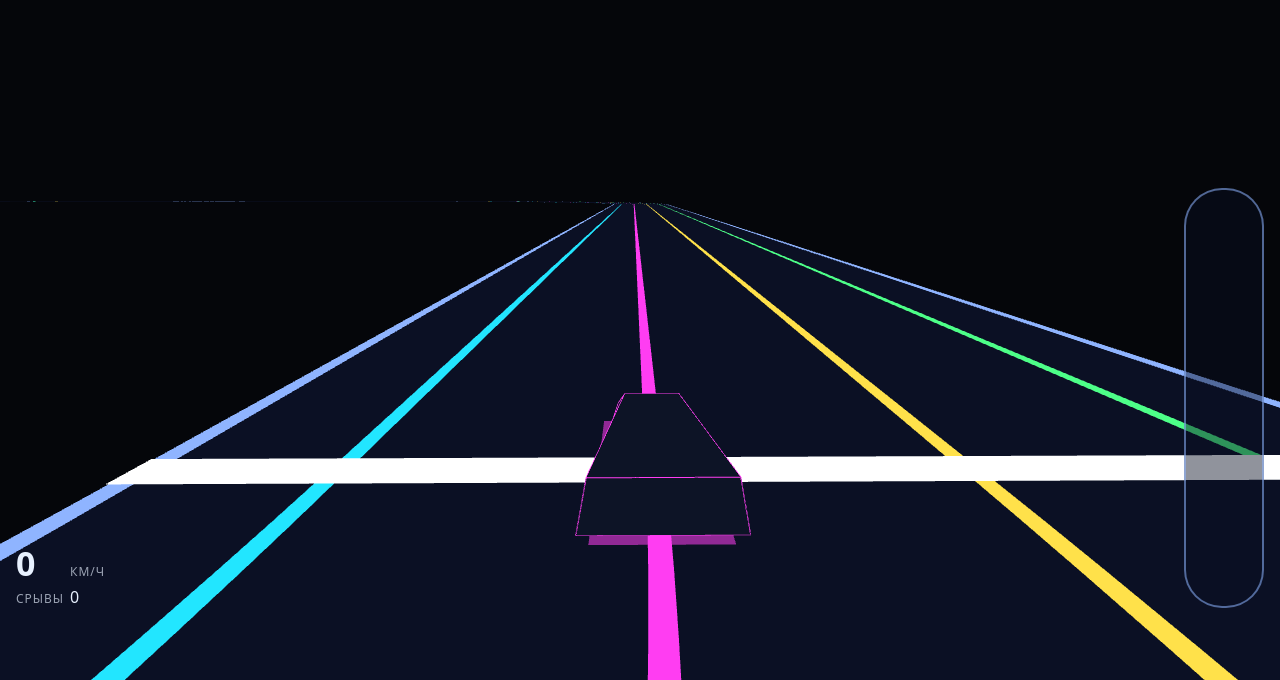
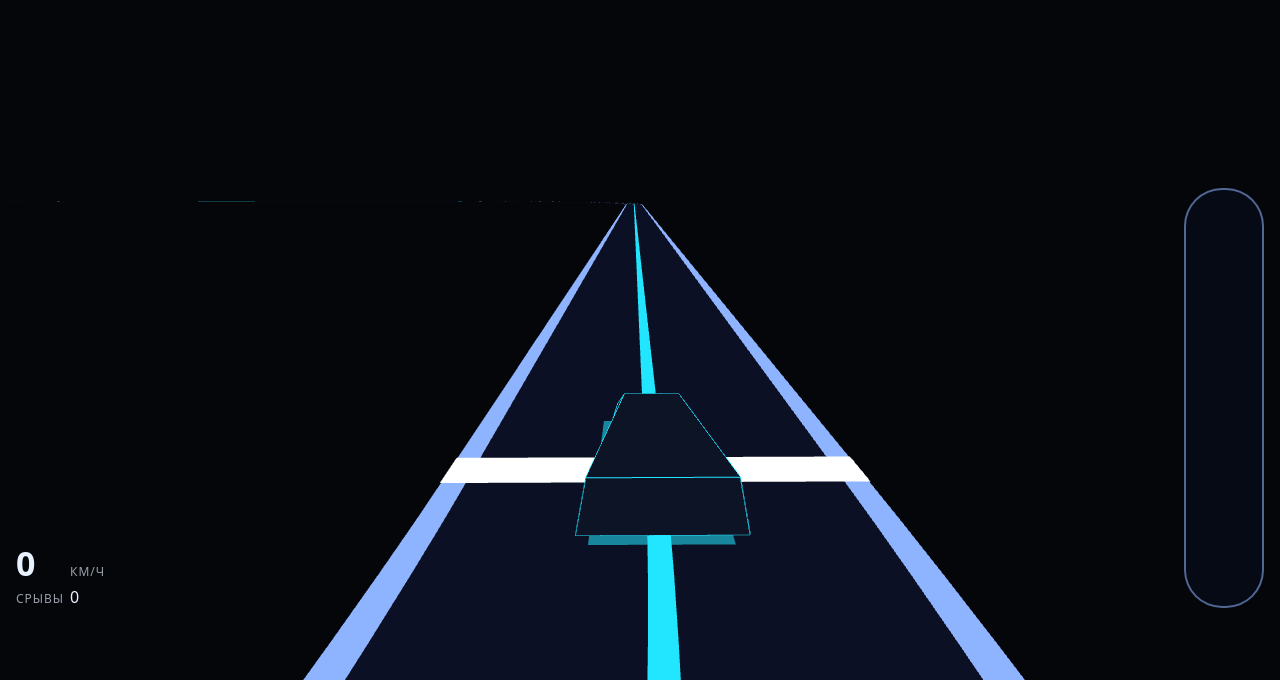
Before and after one commit to pavelmiskevich/limitlap, a website built with Vite: page apps/web/index.html in a window 1280 px wide. Shown: the part 120-800 px from the top of the page. Built offline with nearby package versions, Linux system fonts and the light colour scheme; animation ran at ten frames a second.

Commit message:
Выбор трассы на одну или четыре полосы и выбор полосы

```diff
--- a/apps/web/src/app.ts
+++ b/apps/web/src/app.ts
@@ -3,37 +3,23 @@
  * loop — fixed simulation steps first, then a draw with interpolation.
  */
 
-import { Color, PerspectiveCamera, Scene, Vector3, WebGLRenderer } from 'three';
-import { DEFAULT_PROFILE, fx, parseProfile } from '@limitlap/sim';
-import {
-  compileTrack,
-  createTrackGeometry,
-  PROTO_RING,
-  type TrackGeometry,
-} from '@limitlap/tracks';
-import {
-  buildGhost,
-  ghostDistanceAt,
-  ghostKey,
-  ghostTimeAt,
-  loadGhost,
-  recordBestLap,
-  saveGhost,
-  type Ghost,
-  type GhostRecord,
-} from './game/ghost.ts';
+import { DEFAULT_PROFILE, parseProfile } from '@limitlap/sim';
+import { PROTO_RING_SOLO } from '@limitlap/tracks';
+import { Color, PerspectiveCamera, Scene, WebGLRenderer } from 'three';
 import { createDebugPanel } from './debug/panel.ts';
 import { loadTuning, saveTuning, tunedProfile } from './debug/tuning.ts';
-import { createSession, type Session } from './game/session.ts';
+import { createRace, type View } from './game/race.ts';
+import {
+  createRaceChoices,
+  loadRaceSettings,
+  trackById,
+  type RaceSettings,
+} from './game/race-settings.ts';
 import { createHud } from './hud/hud.ts';
 import { createControls } from './input/controls.ts';
 import { combine } from './input/input.ts';
 import { createKeyboard } from './input/keyboard.ts';
 import { createFixedStep } from './loop.ts';
-import { createCarMesh } from './render/car-mesh.ts';
-import { chaseTarget } from './render/chase.ts';
-import { overviewPlacement, type Bounds } from './render/overview.ts';
-import { createTrackMesh, LANE_COLORS } from './render/track-mesh.ts';
 
 export interface Game {
   /** One simulation step (1/60 s). */
@@ -97,147 +83,46 @@ export function runLoop(stage: Stage, game: Game): () => void {
 
 export function startApp(root: HTMLElement): void {
   const stage = createStage(root);
-  const spec = PROTO_RING;
-  const geometry = createTrackGeometry(spec);
-  stage.scene.add(createTrackMesh(spec, geometry));
-
   const debug = new URLSearchParams(location.search).has('debug');
   const tuning = debug ? loadTuning() : null;
-  const laneIndex = 1;
-  const session = createSession({
-    track: compileTrack(spec),
-    lane: laneIndex,
-    profile: tuning ? parseProfile(tunedProfile(tuning)) : DEFAULT_PROFILE,
-  });
-  const path = geometry.lanes[laneIndex];
-  if (!path) throw new Error('no lane path');
+  let profile = tuning ? parseProfile(tunedProfile(tuning)) : DEFAULT_PROFILE;
 
-  const color = LANE_COLORS[laneIndex] ?? '#ffffff';
-  const car = createCarMesh(color);
-  const ghostCar = createCarMesh('#ffffff', { ghost: true });
-  stage.scene.add(car.object, car.marker, ghostCar.object, ghostCar.marker);
+  const build = ({ track, lane }: RaceSettings) =>
+    createRace({ scene: stage.scene, spec: trackById(track) ?? PROTO_RING_SOLO, lane, profile });
+  let race = build(loadRaceSettings());
 
-  let storeKey = '';
-  let ghost: Ghost | null = null;
-  const loadBest = () => {
-    storeKey = ghostKey(`${spec.id}@${spec.version}`, session.profile.key, laneIndex);
-    const stored = loadGhost(storeKey);
-    ghost = stored ? tryBuildGhost(stored, session) : null;
-  };
-  loadBest();
-
-  let view: 'chase' | 'overview' = 'chase';
-  let snapCamera = true;
-  const restart = () => {
-    session.reset();
-    snapCamera = true;
-  };
+  let view: View = 'chase';
+  const restart = () => race.restart();
   const keyboard = createKeyboard(window, { onRestart: restart });
   const controls = createControls(root);
   const hud = createHud(root, { onRestart: restart });
   const input = combine([keyboard, controls.source]);
+  createRaceChoices(controls.panel, loadRaceSettings(), (settings) => {
+    race.dispose();
+    race = build(settings);
+  });
+  window.addEventListener('keydown', (event) => {
+    if (event.code === 'KeyC' && !event.repeat) view = view === 'chase' ? 'overview' : 'chase';
+  });
 
   if (debug) {
     createDebugPanel(root, {
-      values: session.profile.source,
+      values: profile.source,
       onChange(values) {
         saveTuning(values);
-        session.profile = values ? parseProfile(tunedProfile(values)) : DEFAULT_PROFILE;
-        loadBest();
-        restart();
+        profile = values ? parseProfile(tunedProfile(values)) : DEFAULT_PROFILE;
+        race.setProfile(profile);
       },
     });
   }
-  window.addEventListener('keydown', (event) => {
-    if (event.code === 'KeyC' && !event.repeat) {
-      view = view === 'chase' ? 'overview' : 'chase';
-      snapCamera = true;
-    }
-  });
-
-  const bounds = trackBounds(geometry);
-  const lookAt = new Vector3();
-  const desired = new Vector3();
-  const desiredLook = new Vector3();
-  const desiredUp = new Vector3();
 
   runLoop(stage, {
     update() {
-      session.update(input.command({ speed: session.state.speed, profile: session.profile }));
-      for (const event of session.lastEvents) {
-        if (event.type === 'deslot') car.flash();
-        if (event.type === 'lap' && (ghost === null || event.time < ghost.record.lapTime)) {
-          const record = recordBestLap(session, event);
-          saveGhost(storeKey, record);
-          ghost = tryBuildGhost(record, session);
-        }
-      }
+      const { session } = race;
+      race.update(input.command({ speed: session.state.speed, profile: session.profile }));
     },
     render(alpha, dt) {
-      const distance = session.renderDistance(alpha);
-      car.update(path, distance, fx.toNumber(session.state.slip), dt);
-
-      const { state } = session;
-      const lapTicks = state.tick - fx.toNumber(state.lapStart);
-      const ghostTime = ghost ? ghostTimeAt(ghost, fx.toNumber(state.distance)) : null;
-      hud.update({
-        lapTime: Math.max(0, lapTicks),
-        best: ghost ? ghost.lapTime : null,
-        delta: ghostTime === null ? null : lapTicks - ghostTime,
-        speed: fx.toNumber(state.speed),
-        grip: fx.toNumber(state.grip),
-        deslots: session.events.filter((e) => e.type === 'deslot').length,
-      });
-
-      const sinceLapStart = session.previous.tick + alpha - fx.toNumber(session.state.lapStart);
-      const ghostDistance = ghost ? ghostDistanceAt(ghost, sinceLapStart) : null;
-      ghostCar.object.visible = ghostDistance !== null;
-      if (ghostDistance !== null) ghostCar.update(path, ghostDistance, 0, dt);
-
-      const camera = stage.camera;
-      if (view === 'overview') {
-        const { position, target, up } = overviewPlacement(bounds, camera.fov, camera.aspect);
-        camera.up.set(...up);
-        camera.position.set(...position);
-        camera.lookAt(...target);
-        car.showMarker(position[1]);
-        ghostCar.showMarker(ghostDistance === null ? null : position[1]);
-        return;
-      }
-      car.showMarker(null);
-      ghostCar.showMarker(null);
-      const target = chaseTarget(path, distance);
-      desired.set(...target.position);
-      desiredLook.set(...target.lookAt);
-      desiredUp.set(...target.up);
-      // Exponential smoothing, independent of the frame rate; snap after a jump.
-      const k = snapCamera ? 1 : 1 - Math.exp(-10 * dt);
-      camera.position.lerp(desired, k);
-      lookAt.lerp(desiredLook, k);
-      camera.up.lerp(desiredUp, k).normalize();
-      camera.lookAt(lookAt);
-      snapCamera = false;
+      hud.update(race.render(alpha, dt, stage.camera, view));
     },
   });
 }
-
-/** A stored ghost that no longer replays (e.g. after a format change) is ignored. */
-function tryBuildGhost(record: GhostRecord, session: Session): Ghost | null {
-  try {
-    return buildGhost(record, session.lane, session.profile);
-  } catch {
-    return null;
-  }
-}
-
-function trackBounds(geometry: TrackGeometry): Bounds {
-  const bounds = { minX: Infinity, maxX: -Infinity, minZ: Infinity, maxZ: -Infinity };
-  for (let s = 0; s < geometry.centre.length; s += 5) {
-    const [x, , z] = geometry.centre.sample(s).position;
-    bounds.minX = Math.min(bounds.minX, x);
-    bounds.maxX = Math.max(bounds.maxX, x);
-    bounds.minZ = Math.min(bounds.minZ, z);
-    bounds.maxZ = Math.max(bounds.maxZ, z);
-  }
-  return bounds;
-}
--- /dev/null
+++ b/apps/web/src/game/race-settings.ts
@@ -0,0 +1,104 @@
+/** Which prototype track and lane to drive; remembered between visits. */
+
+import { PROTO_RING, PROTO_RING_SOLO, type TrackSpec } from '@limitlap/tracks';
+
+export const RACE_TRACKS: readonly TrackSpec[] = [PROTO_RING_SOLO, PROTO_RING];
+
+export interface RaceSettings {
+  track: string;
+  lane: number;
+}
+
+const KEY = 'limitlap:race';
+const DEFAULTS: RaceSettings = { track: PROTO_RING_SOLO.id, lane: 0 };
+
+export const trackById = (id: string) => RACE_TRACKS.find((t) => t.id === id);
+
+export function loadRaceSettings(): RaceSettings {
+  try {
+    const raw: unknown = JSON.parse(localStorage.getItem(KEY) ?? 'null');
+    if (typeof raw !== 'object' || raw === null) return { ...DEFAULTS };
+    const { track, lane } = raw as Record<string, unknown>;
+    const spec = typeof track === 'string' ? trackById(track) : undefined;
+    if (!spec) return { ...DEFAULTS };
+    const valid =
+      typeof lane === 'number' && Number.isInteger(lane) && lane >= 0 && lane < spec.lanes;
+    return { track: spec.id, lane: valid ? lane : 0 };
+  } catch {
+    return { ...DEFAULTS };
+  }
+}
+
+export function saveRaceSettings(settings: RaceSettings): void {
+  try {
+    localStorage.setItem(KEY, JSON.stringify(settings));
+  } catch {
+    // Not remembered; the choice still applies now.
+  }
+}
+
+/**
+ * Rows for the settings panel: the track variant and the lane. `onChange`
+ * fires with the new settings after they are saved.
+ */
+export function createRaceChoices(
+  panel: HTMLElement,
+  initial: RaceSettings,
+  onChange: (settings: RaceSettings) => void,
+): void {
+  const settings = { ...initial };
+  const trackRow = document.createElement('div');
+  trackRow.className = 'choice';
+  const laneRow = document.createElement('div');
+  laneRow.className = 'choice';
+  panel.append(trackRow, laneRow);
+
+  const button = (
+    text: string,
+    selected: boolean,
+    pick: () => void,
+    data: Record<string, string>,
+  ) => {
+    const option = Object.assign(document.createElement('button'), {
+      type: 'button',
+      textContent: text,
+    });
+    Object.assign(option.dataset, data);
+    option.classList.toggle('selected', selected);
+    option.addEventListener('click', pick);
+    return option;
+  };
+
+  const render = () => {
+    const spec = trackById(settings.track) ?? RACE_TRACKS[0];
+    trackRow.replaceChildren(
+      Object.assign(document.createElement('span'), { textContent: 'Трасса' }),
+      ...RACE_TRACKS.map((track) =>
+        button(
+          `${track.lanes} ${track.lanes === 1 ? 'полоса' : 'полосы'}`,
+          track.id === settings.track,
+          () => pick({ track: track.id, lane: 0 }),
+          { track: track.id },
+        ),
+      ),
+    );
+    laneRow.hidden = (spec?.lanes ?? 1) < 2;
+    laneRow.replaceChildren(
+      Object.assign(document.createElement('span'), { textContent: 'Полоса' }),
+      ...Array.from({ length: spec?.lanes ?? 1 }, (_, lane) =>
+        button(String(lane + 1), lane === settings.lane, () => pick({ ...settings, lane }), {
+          lane: String(lane),
+        }),
+      ),
+    );
+  };
+
+  const pick = (next: RaceSettings) => {
+    if (next.track === settings.track && next.lane === settings.lane) return;
+    Object.assign(settings, next);
+    saveRaceSettings(settings);
+    render();
+    onChange({ ...settings });
+  };
+  render();
+}
--- /dev/null
+++ b/apps/web/src/game/race.ts
@@ -0,0 +1,190 @@
+/**
+ * One race on the stage: track meshes, the car and its ghost, the session
+ * and the cameras. Rebuilt from scratch when the track or lane changes.
+ */
+
+import { fx, type Command, type PhysicsProfile } from '@limitlap/sim';
+import {
+  compileTrack,
+  createTrackGeometry,
+  type TrackGeometry,
+  type TrackSpec,
+} from '@limitlap/tracks';
+import { Vector3, type Object3D, type PerspectiveCamera, type Scene } from 'three';
+import type { HudModel } from '../hud/hud.ts';
+import { createCarMesh } from '../render/car-mesh.ts';
+import { chaseTarget } from '../render/chase.ts';
+import { overviewPlacement, type Bounds } from '../render/overview.ts';
+import { createTrackMesh, LANE_COLORS } from '../render/track-mesh.ts';
+import {
+  buildGhost,
+  ghostDistanceAt,
+  ghostKey,
+  ghostTimeAt,
+  loadGhost,
+  recordBestLap,
+  saveGhost,
+  type Ghost,
+  type GhostRecord,
+} from './ghost.ts';
+import { createSession, type Session } from './session.ts';
+
+export type View = 'chase' | 'overview';
+
+export interface RaceOptions {
+  scene: Scene;
+  spec: TrackSpec;
+  lane: number;
+  profile: PhysicsProfile;
+}
+
+export interface Race {
+  readonly session: Session;
+  update(command: Command): void;
+  /** Draws the car and ghost, moves the camera and returns what the HUD shows. */
+  render(alpha: number, dt: number, camera: PerspectiveCamera, view: View): HudModel;
+  /** New attempt on the same track. */
+  restart(): void;
+  /** Switch physics; the attempt restarts and the ghost of that profile is loaded. */
+  setProfile(profile: PhysicsProfile): void;
+  dispose(): void;
+}
+
+export function createRace({ scene, spec, lane: laneIndex, profile }: RaceOptions): Race {
+  const geometry = createTrackGeometry(spec);
+  const path = geometry.lanes[laneIndex];
+  if (!path) throw new Error(`track ${spec.id} has no lane ${laneIndex}`);
+  const session = createSession({ track: compileTrack(spec), lane: laneIndex, profile });
+
+  const trackMesh = createTrackMesh(spec, geometry);
+  const car = createCarMesh(LANE_COLORS[laneIndex] ?? '#ffffff');
+  const ghostCar = createCarMesh('#ffffff', { ghost: true });
+  const objects: Object3D[] = [trackMesh, car.object, car.marker, ghostCar.object, ghostCar.marker];
+  scene.add(...objects);
+
+  let storeKey = '';
+  let ghost: Ghost | null = null;
+  const loadBest = () => {
+    storeKey = ghostKey(`${spec.id}@${spec.version}`, session.profile.key, laneIndex);
+    const stored = loadGhost(storeKey);
+    ghost = stored ? tryBuildGhost(stored, session) : null;
+  };
+  loadBest();
+
+  const bounds = trackBounds(geometry);
+  const lookAt = new Vector3();
+  const desired = new Vector3();
+  const desiredLook = new Vector3();
+  const desiredUp = new Vector3();
+  let snapCamera = true;
+  let lastView: View | null = null;
+
+  return {
+    session,
+
+    update(command) {
+      session.update(command);
+      for (const event of session.lastEvents) {
+        if (event.type === 'deslot') car.flash();
+        if (event.type === 'lap' && (ghost === null || event.time < ghost.record.lapTime)) {
+          const record = recordBestLap(session, event);
+          saveGhost(storeKey, record);
+          ghost = tryBuildGhost(record, session);
+        }
+      }
+    },
+
+    render(alpha, dt, camera, view) {
+      const distance = session.renderDistance(alpha);
+      car.update(path, distance, fx.toNumber(session.state.slip), dt);
+
+      const sinceLapStart = session.previous.tick + alpha - fx.toNumber(session.state.lapStart);
+      const ghostDistance = ghost ? ghostDistanceAt(ghost, sinceLapStart) : null;
+      ghostCar.object.visible = ghostDistance !== null;
+      if (ghostDistance !== null) ghostCar.update(path, ghostDistance, 0, dt);
+
+      if (view !== lastView) snapCamera = true;
+      lastView = view;
+      if (view === 'overview') {
+        const { position, target, up } = overviewPlacement(bounds, camera.fov, camera.aspect);
+        camera.up.set(...up);
+        camera.position.set(...position);
+        camera.lookAt(...target);
+        car.showMarker(position[1]);
+        ghostCar.showMarker(ghostDistance === null ? null : position[1]);
+      } else {
+        car.showMarker(null);
+        ghostCar.showMarker(null);
+        const target = chaseTarget(path, distance);
+        desired.set(...target.position);
+        desiredLook.set(...target.lookAt);
+        desiredUp.set(...target.up);
+        // Exponential smoothing, independent of the frame rate; snap after a jump.
+        const k = snapCamera ? 1 : 1 - Math.exp(-10 * dt);
+        camera.position.lerp(desired, k);
+        lookAt.lerp(desiredLook, k);
+        camera.up.lerp(desiredUp, k).normalize();
+        camera.lookAt(lookAt);
+        snapCamera = false;
+      }
+
+      const { state } = session;
+      const lapTicks = state.tick - fx.toNumber(state.lapStart);
+      const ghostTime = ghost ? ghostTimeAt(ghost, fx.toNumber(state.distance)) : null;
+      return {
+        lapTime: Math.max(0, lapTicks),
+        best: ghost ? ghost.lapTime : null,
+        delta: ghostTime === null ? null : lapTicks - ghostTime,
+        speed: fx.toNumber(state.speed),
+        grip: fx.toNumber(state.grip),
+        deslots: session.events.filter((e) => e.type === 'deslot').length,
+      };
+    },
+
+    restart() {
+      session.reset();
+      snapCamera = true;
+    },
+
+    setProfile(next) {
+      session.profile = next;
+      loadBest();
+      session.reset();
+      snapCamera = true;
+    },
+
+    dispose() {
+      scene.remove(...objects);
+      for (const object of objects) {
+        object.traverse((node) => {
+          const mesh = node as { geometry?: { dispose(): void }; material?: unknown };
+          mesh.geometry?.dispose();
+          const materials = Array.isArray(mesh.material) ? mesh.material : [mesh.material];
+          for (const material of materials)
+            (material as { dispose?(): void } | undefined)?.dispose?.();
+        });
+      }
+    },
+  };
+}
+
+/** A stored ghost that no longer replays (e.g. after a format change) is ignored. */
+function tryBuildGhost(record: GhostRecord, session: Session): Ghost | null {
+  try {
+    return buildGhost(record, session.lane, session.profile);
+  } catch {
+    return null;
+  }
+}
+
+function trackBounds(geometry: TrackGeometry): Bounds {
+  const bounds = { minX: Infinity, maxX: -Infinity, minZ: Infinity, maxZ: -Infinity };
+  for (let s = 0; s < geometry.centre.length; s += 5) {
+    const [x, , z] = geometry.centre.sample(s).position;
+    bounds.minX = Math.min(bounds.minX, x);
+    bounds.maxX = Math.max(bounds.maxX, x);
+    bounds.minZ = Math.min(bounds.minZ, z);
+    bounds.maxZ = Math.max(bounds.maxZ, z);
+  }
+  return bounds;
+}
--- a/apps/web/src/input/controls.ts
+++ b/apps/web/src/input/controls.ts
@@ -42,6 +42,8 @@ export function saveSettings(settings: ControlSettings): void {
 export interface Controls {
   /** Current on-screen scheme; stays valid when the scheme changes. */
   readonly source: InputSource;
+  /** The settings panel, for other settings to add their rows to. */
+  readonly panel: HTMLElement;
   dispose(): void;
 }
 
@@ -107,7 +109,9 @@ export function createControls(root: HTMLElement): Controls {
     ),
   );
   const mark = () => {
-    for (const option of panel.querySelectorAll<HTMLElement>('button')) {
+    for (const option of panel.querySelectorAll<HTMLElement>(
+      'button[data-scheme], button[data-hand]',
+    )) {
       const selected =
         option.dataset.scheme === settings.scheme || option.dataset.hand === settings.hand;
       option.classList.toggle('selected', selected);
@@ -118,6 +122,7 @@ export function createControls(root: HTMLElement): Controls {
   root.append(gear, panel);
 
   return {
+    panel,
     source: {
       command: (ctx) => current.command(ctx),
       dispose: () => current.dispose(),
--- a/apps/web/src/style.css
+++ b/apps/web/src/style.css
@@ -160,6 +160,10 @@ body {
   display: flex;
   align-items: center;
   gap: 8px;
+}
+
+.choice[hidden] {
+  display: none;
 }
 
 .choice span {
```
Also changed, not shown: apps/web/src/game/race-settings.test.ts (added, +58 -0 lines).
